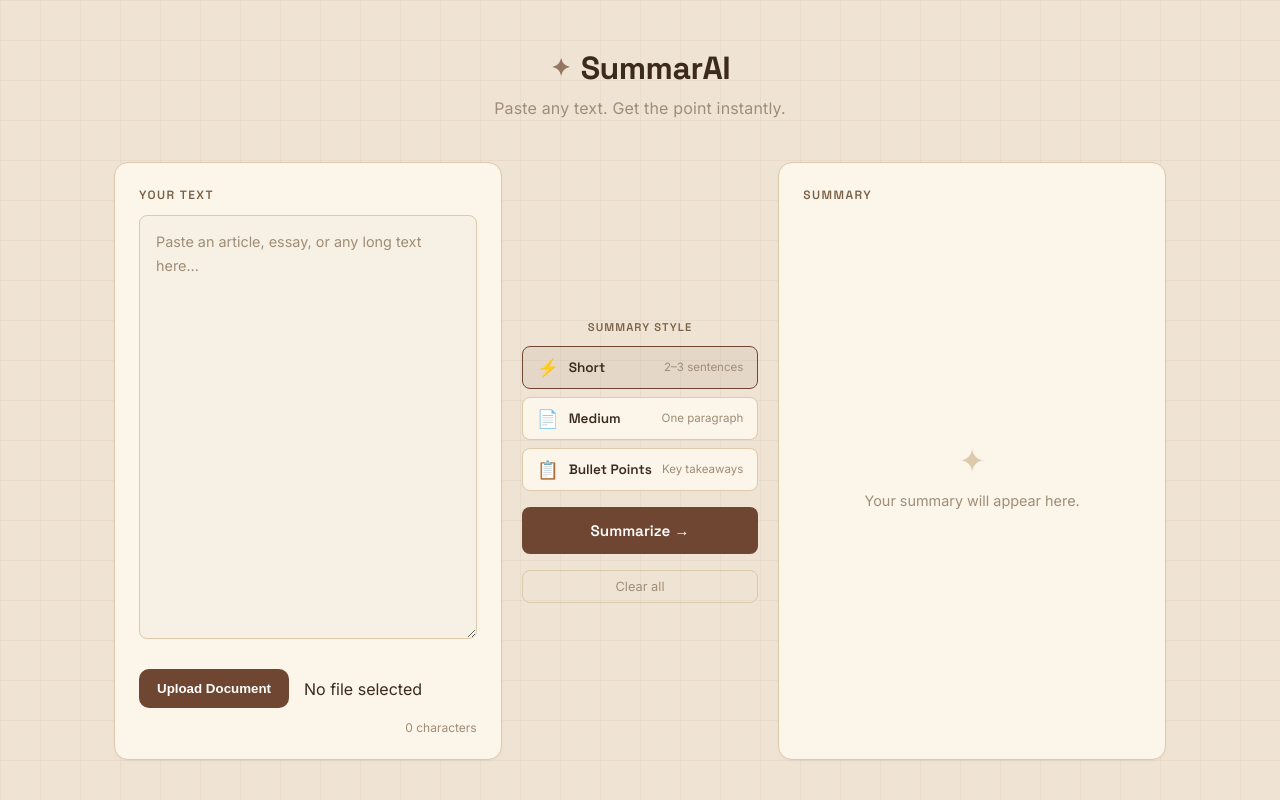
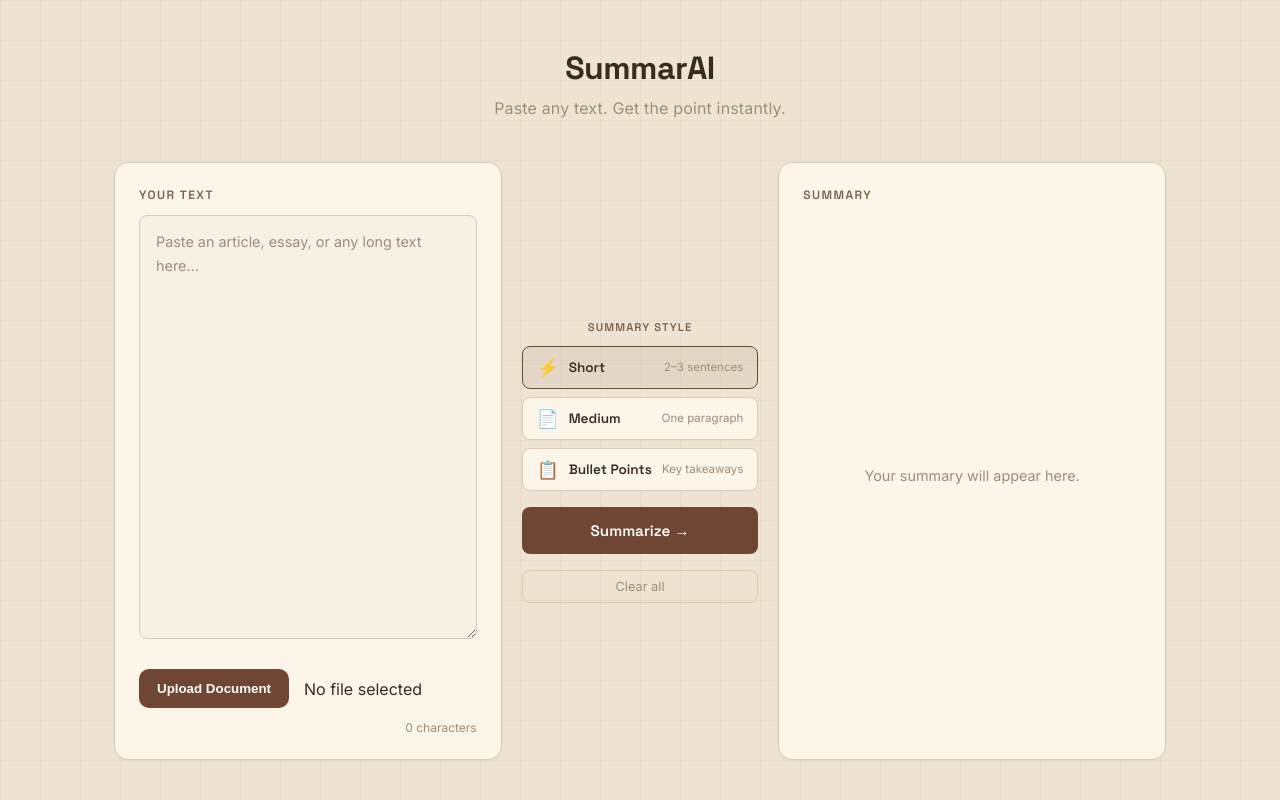
Before and after one commit to reetlunkad2007-hue/ai-project, a website: page index.html in a window 1280 px wide. Drawn offline with nearby package versions, Linux system fonts and the light colour scheme.

Commit message:
Remove logo icon from header and output idle state
Removed logo icon from header and idle state.

```diff
--- a/index.html
+++ b/index.html
@@ -15,7 +15,6 @@
   <!-- ── HEADER ── -->
   <header class="site-header">
     <div class="logo">
-      <span class="logo-icon">✦</span>
       <span class="logo-text">SummarAI</span>
     </div>
     <p class="tagline">Paste any text. Get the point instantly.</p>
@@ -114,7 +113,6 @@ Upload Document
 
       <!-- Idle state (default) -->
       <div id="outputIdle" class="output-idle">
-        <span class="idle-icon">✦</span>
         <p>Your summary will appear here.</p>
       </div>
 
```
